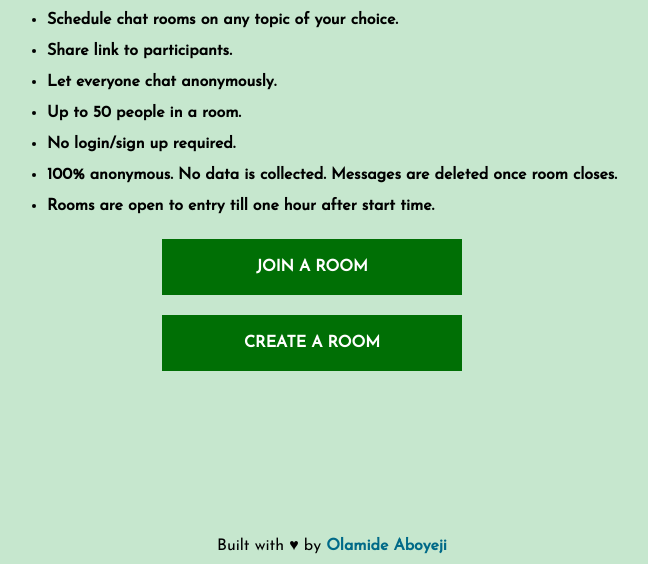
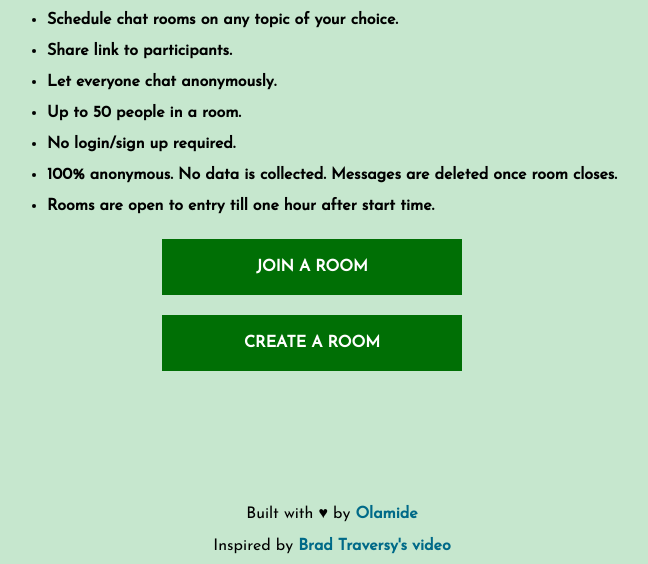
Before and after one commit to aolamide/anon-chat-app, a website: page public/index.html in a window 1280 px wide. Shown: the part 236-800 px from the top of the page, without its empty margins (328-976 px from the left). Drawn offline with Linux system fonts and the light colour scheme.

Commit message:
update : add source

```diff
--- a/public/index.html
+++ b/public/index.html
@@ -79,6 +79,6 @@
       <a href="/join"class='homeBtn'>JOIN A ROOM</a>
       <a href="/create"class='homeBtn'>CREATE A ROOM</a>
 		</div>
-		<p class='creator'>Built with &hearts; by <a target='_blank' rel="noreferrer noopener" href="https://twitter.com/olamideaboyeji">Olamide Aboyeji</a></p>
+		<p class='creator'>Built with &hearts; by <a target='_blank' rel="noreferrer noopener" href="https://twitter.com/olamideaboyeji">Olamide</a><br><br>Inspired by <a target='_blank' rel="noreferrer noopener" href="https://www.youtube.com/watch?v=jD7FnbI76Hg&t=8s">Brad Traversy's video</a></p>
 	</body>
 </html>
```
